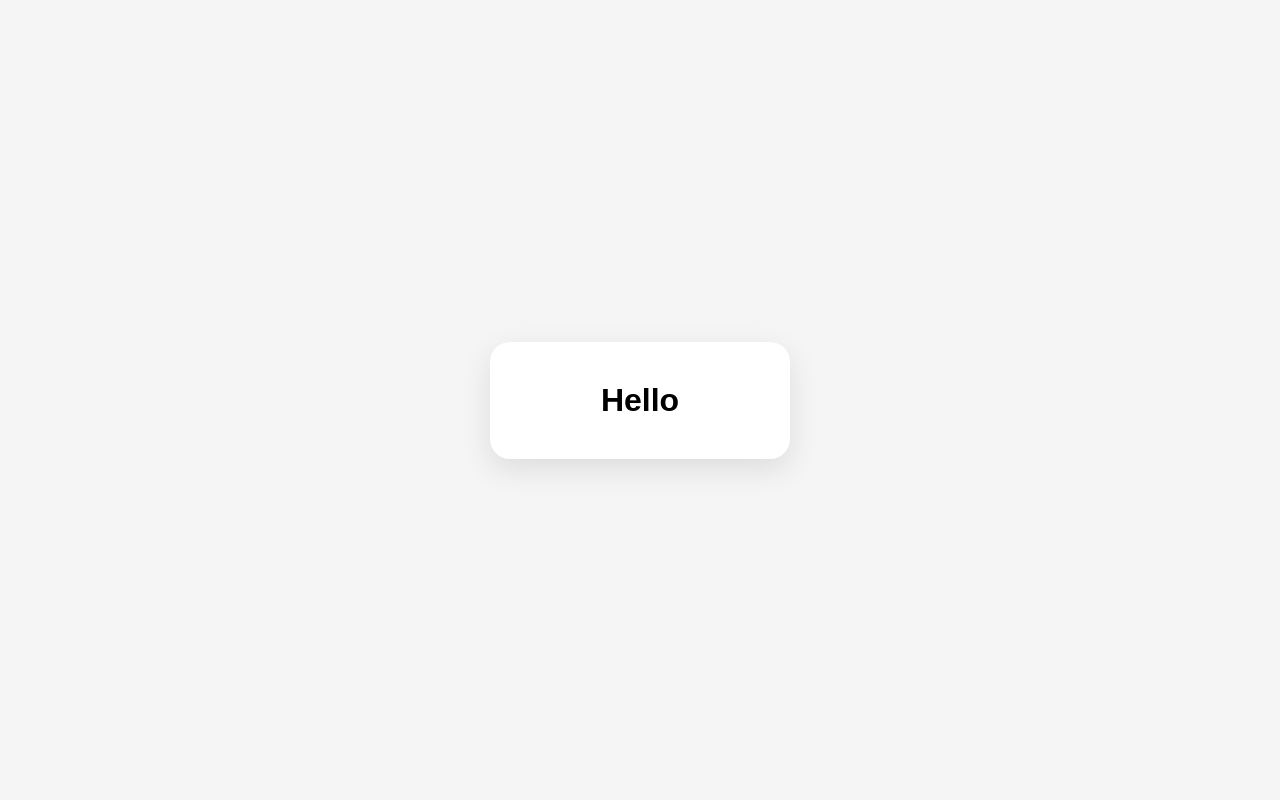
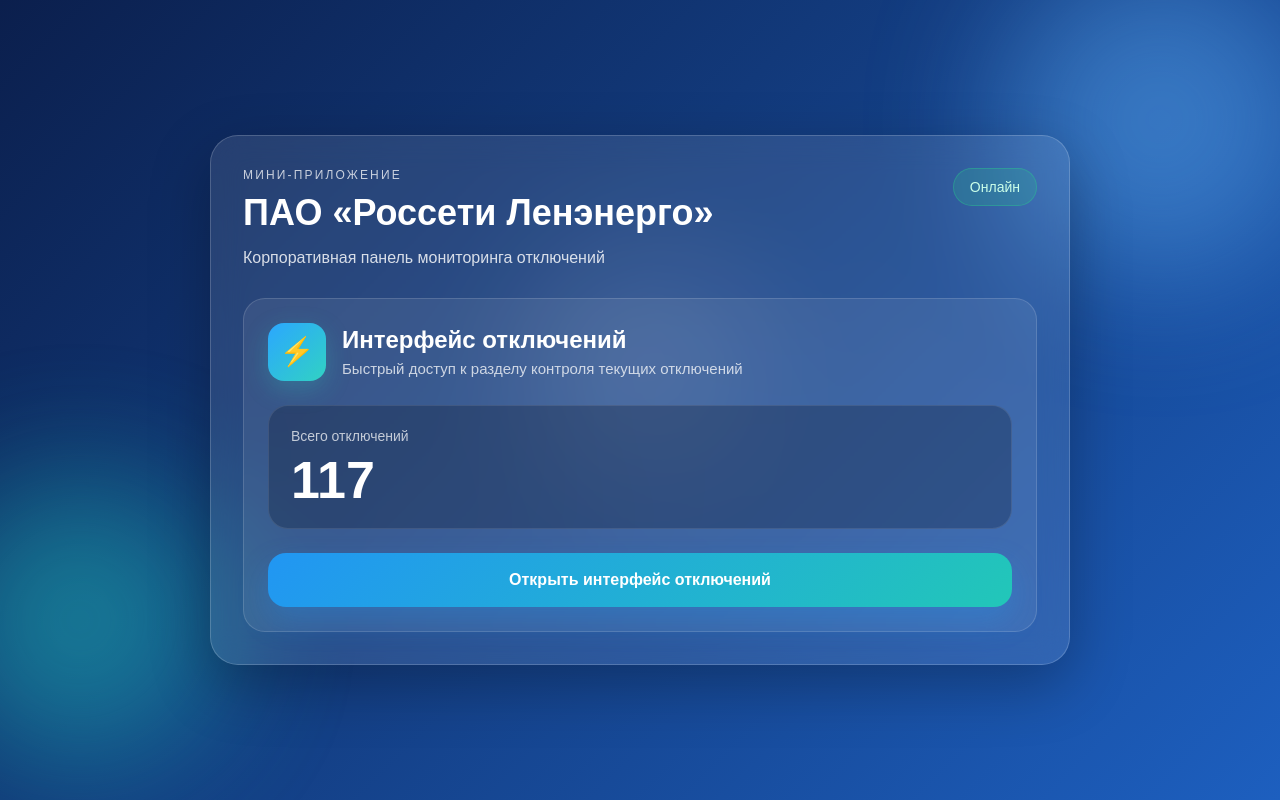
Before and after one commit to ZangetsuDY/max-mini-app, a plain HTML site: page index.html in a window 1280 px wide. Drawn offline with Linux system fonts and the light colour scheme.

Commit message:
iw.0.0.1

```diff
--- /dev/null
+++ b/app.js
@@ -0,0 +1,5 @@
+const openOutagesBtn = document.getElementById("openOutagesBtn");
+
+openOutagesBtn.addEventListener("click", () => {
+  alert("Интерфейс отключений пока в разработке");
+});
--- a/index.html
+++ b/index.html
@@ -1,58 +1,62 @@
 <!DOCTYPE html>
 <html lang="ru">
 <head>
-    <meta charset="UTF-8">
+  <meta charset="UTF-8" />
+  <meta
+    name="viewport"
+    content="width=device-width, initial-scale=1.0"
+  />
+  <title>Россети Ленэнерго</title>
+  <link rel="stylesheet" href="style.css" />
+</head>
+<body>
+  <div class="background">
+    <div class="blur-circle blur-circle-1"></div>
+    <div class="blur-circle blur-circle-2"></div>
+    <div class="blur-circle blur-circle-3"></div>
+  </div>
 
-    <meta
-        name="viewport"
-        content="width=device-width, initial-scale=1.0"
-    >
+  <main class="app">
+    <section class="hero-card">
+      <div class="hero-top">
+        <div>
+          <p class="eyebrow">МИНИ-ПРИЛОЖЕНИЕ</p>
+          <h1>ПАО «Россети Ленэнерго»</h1>
+          <p class="subtitle">
+            Корпоративная панель мониторинга отключений
+          </p>
+        </div>
 
-    <title>Max Mini App</title>
+        <div class="status-badge">
+          Онлайн
+        </div>
+      </div>
 
-    <style>
-        * {
-            box-sizing: border-box;
-        }
+      <div class="panel">
+        <div class="panel-header">
+          <div class="panel-icon">⚡</div>
+          <div>
+            <h2>Интерфейс отключений</h2>
+            <p class="panel-description">
+              Быстрый доступ к разделу контроля текущих отключений
+            </p>
+          </div>
+        </div>
 
-        body {
-            margin: 0;
-            min-height: 100vh;
+        <div class="stats-row">
+          <div class="stat-card">
+            <span class="stat-label">Всего отключений</span>
+            <span class="stat-value">117</span>
+          </div>
+        </div>
 
-            display: flex;
-            justify-content: center;
-            align-items: center;
+        <button id="openOutagesBtn" class="primary-button">
+          Открыть интерфейс отключений
+        </button>
+      </div>
+    </section>
+  </main>
 
-            font-family: Arial, sans-serif;
-            background: #f5f5f5;
-        }
-
-        .window {
-            width: 300px;
-            padding: 40px;
-
-            background: white;
-            border-radius: 20px;
-
-            text-align: center;
-
-            box-shadow: 0 10px 30px rgba(0, 0, 0, 0.1);
-        }
-
-        h1 {
-            margin: 0;
-            font-size: 32px;
-        }
-    </style>
-</head>
-
-<body>
-
-    <div class="window">
-        <h1>Hello</h1>
-    </div>
-
+  <script src="app.js"></script>
 </body>
 </html>
-
-<!-- GitHub Pages deploy -->
--- /dev/null
+++ b/style.css
@@ -0,0 +1,237 @@
+* {
+  box-sizing: border-box;
+}
+
+html,
+body {
+  margin: 0;
+  padding: 0;
+  min-height: 100%;
+  font-family: Arial, Helvetica, sans-serif;
+  color: #ffffff;
+}
+
+body {
+  min-height: 100vh;
+  background:
+    linear-gradient(135deg, #0b1f4d 0%, #12397a 40%, #1d5fbf 100%);
+  overflow: hidden;
+  position: relative;
+}
+
+.background {
+  position: fixed;
+  inset: 0;
+  overflow: hidden;
+  z-index: 0;
+}
+
+.blur-circle {
+  position: absolute;
+  border-radius: 50%;
+  filter: blur(70px);
+  opacity: 0.45;
+}
+
+.blur-circle-1 {
+  width: 320px;
+  height: 320px;
+  background: #62b5ff;
+  top: -40px;
+  right: -40px;
+}
+
+.blur-circle-2 {
+  width: 280px;
+  height: 280px;
+  background: #1fd0c2;
+  bottom: 40px;
+  left: -60px;
+}
+
+.blur-circle-3 {
+  width: 220px;
+  height: 220px;
+  background: #ffffff;
+  opacity: 0.12;
+  top: 45%;
+  left: 50%;
+  transform: translate(-50%, -50%);
+}
+
+.app {
+  position: relative;
+  z-index: 1;
+  min-height: 100vh;
+  display: flex;
+  align-items: center;
+  justify-content: center;
+  padding: 24px;
+}
+
+.hero-card {
+  width: 100%;
+  max-width: 860px;
+  padding: 32px;
+  border-radius: 28px;
+  background: rgba(255, 255, 255, 0.10);
+  border: 1px solid rgba(255, 255, 255, 0.18);
+  backdrop-filter: blur(16px);
+  -webkit-backdrop-filter: blur(16px);
+  box-shadow: 0 20px 60px rgba(0, 0, 0, 0.28);
+}
+
+.hero-top {
+  display: flex;
+  align-items: flex-start;
+  justify-content: space-between;
+  gap: 16px;
+  margin-bottom: 28px;
+}
+
+.eyebrow {
+  margin: 0 0 10px 0;
+  font-size: 12px;
+  letter-spacing: 0.18em;
+  color: rgba(255, 255, 255, 0.75);
+}
+
+h1 {
+  margin: 0;
+  font-size: 36px;
+  line-height: 1.15;
+  font-weight: 700;
+}
+
+.subtitle {
+  margin: 12px 0 0 0;
+  font-size: 16px;
+  line-height: 1.5;
+  color: rgba(255, 255, 255, 0.82);
+}
+
+.status-badge {
+  padding: 10px 16px;
+  border-radius: 999px;
+  background: rgba(42, 209, 140, 0.18);
+  border: 1px solid rgba(42, 209, 140, 0.35);
+  color: #cbffe9;
+  font-size: 14px;
+  white-space: nowrap;
+}
+
+.panel {
+  padding: 24px;
+  border-radius: 22px;
+  background: rgba(255, 255, 255, 0.08);
+  border: 1px solid rgba(255, 255, 255, 0.14);
+}
+
+.panel-header {
+  display: flex;
+  align-items: center;
+  gap: 16px;
+  margin-bottom: 24px;
+}
+
+.panel-icon {
+  width: 58px;
+  height: 58px;
+  min-width: 58px;
+  border-radius: 16px;
+  display: flex;
+  align-items: center;
+  justify-content: center;
+  font-size: 28px;
+  background: linear-gradient(135deg, #2ba7ff, #31d2c3);
+  box-shadow: 0 8px 24px rgba(49, 210, 195, 0.25);
+}
+
+h2 {
+  margin: 0 0 6px 0;
+  font-size: 24px;
+}
+
+.panel-description {
+  margin: 0;
+  color: rgba(255, 255, 255, 0.75);
+  font-size: 15px;
+}
+
+.stats-row {
+  margin-bottom: 24px;
+}
+
+.stat-card {
+  display: flex;
+  flex-direction: column;
+  gap: 10px;
+  padding: 22px;
+  border-radius: 20px;
+  background: rgba(10, 18, 42, 0.28);
+  border: 1px solid rgba(255, 255, 255, 0.10);
+}
+
+.stat-label {
+  font-size: 14px;
+  color: rgba(255, 255, 255, 0.72);
+}
+
+.stat-value {
+  font-size: 52px;
+  line-height: 1;
+  font-weight: 700;
+  color: #ffffff;
+}
+
+.primary-button {
+  width: 100%;
+  border: none;
+  border-radius: 18px;
+  padding: 18px 20px;
+  font-size: 16px;
+  font-weight: 700;
+  cursor: pointer;
+  color: #ffffff;
+  background: linear-gradient(135deg, #2196f3 0%, #22c7b8 100%);
+  box-shadow: 0 14px 30px rgba(34, 151, 243, 0.30);
+  transition: transform 0.2s ease, box-shadow 0.2s ease, opacity 0.2s ease;
+}
+
+.primary-button:hover {
+  transform: translateY(-2px);
+  box-shadow: 0 18px 34px rgba(34, 151, 243, 0.38);
+}
+
+.primary-button:active {
+  transform: translateY(0);
+  opacity: 0.96;
+}
+
+@media (max-width: 700px) {
+  .hero-card {
+    padding: 22px;
+    border-radius: 22px;
+  }
+
+  .hero-top {
+    flex-direction: column;
+    align-items: flex-start;
+  }
+
+  h1 {
+    font-size: 28px;
+  }
+
+  h2 {
+    font-size: 20px;
+  }
+
+  .stat-value {
+    font-size: 42px;
+  }
+
+  .panel {
+    padding: 18px;
+  }
+}
```
